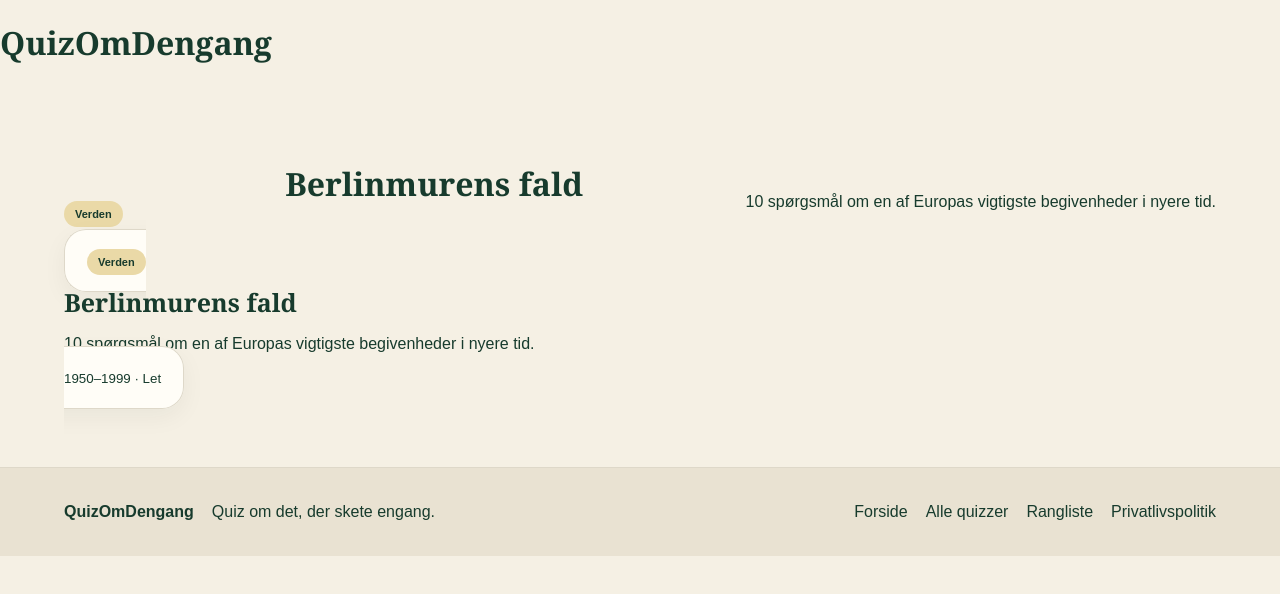
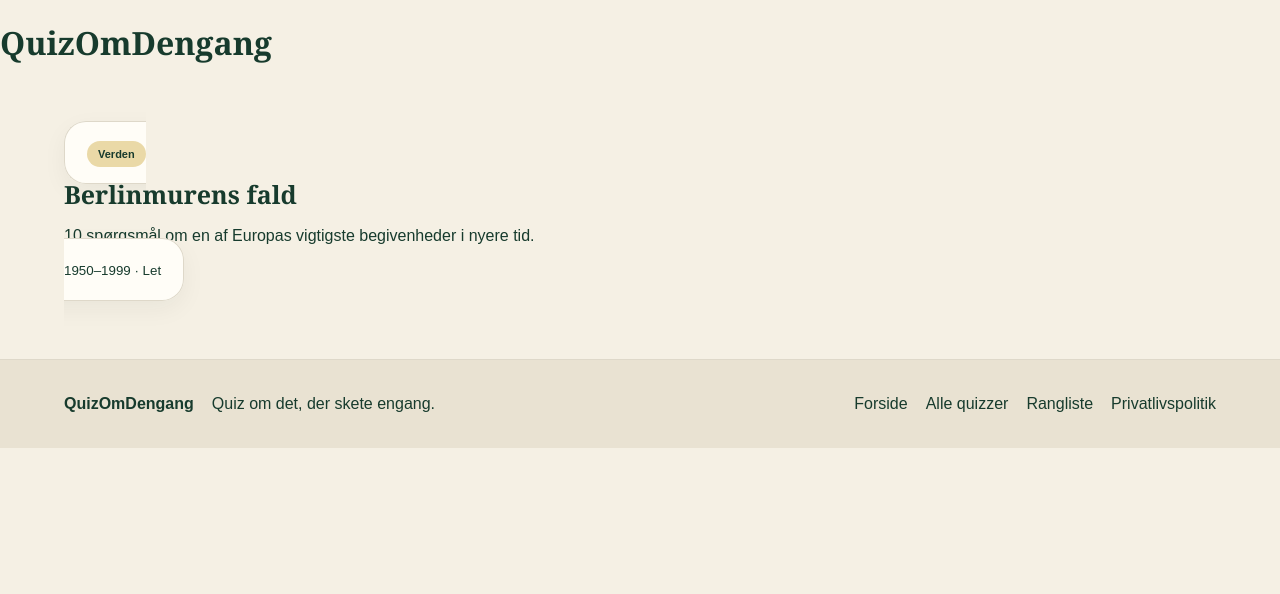
Before and after one commit to mille123456/QuizOmDengang, a Next.js app: page /quiz/berlinmuren in a window 1280 px wide. Shown: the top 594 px of the page. Built offline with nearby package versions, Linux system fonts and the light colour scheme.

Commit message:
Update page.tsx

```diff
--- a/app/quiz/[id]/page.tsx
+++ b/app/quiz/[id]/page.tsx
@@ -2,17 +2,19 @@ import { demoQuizzes } from "@/lib/demo-data";
 
 import { QuizCard } from "@/components/QuizCard";
 
-export default function QuizPage({
+export default async function QuizPage({
 
   params,
 
 }: {
 
-  params: { id: string };
+  params: Promise<{ id: string }>;
 
 }) {
 
-  const quiz = demoQuizzes.find((q) => q.id === params.id);
+  const { id } = await params;
+
+  const quiz = demoQuizzes.find((q) => q.id === id);
 
   if (!quiz) {
 
@@ -34,16 +36,6 @@ export default function QuizPage({
 
     <main className="container section">
 
-      <div className="sectionHeader">
-
-        <span className="eyebrow">{quiz.category}</span>
-
-        <h1>{quiz.title}</h1>
-
-        <p>{quiz.description}</p>
-
-      </div>
-
       <QuizCard quiz={quiz} />
 
     </main>
```
